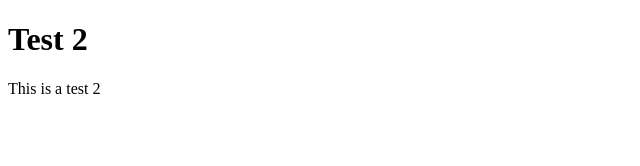
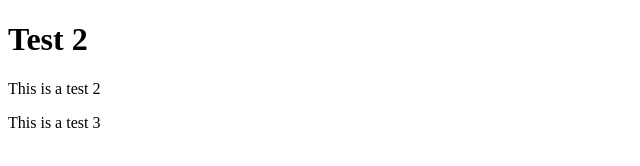
Before and after one commit to ldiamand/project2, a plain HTML site: page index.html in a window 1280 px wide. Shown: the full height of the page, 0-640 px from the left. Drawn offline with Linux system fonts and the light colour scheme.

Commit message:
Update index.html

```diff
--- a/index.html
+++ b/index.html
@@ -6,5 +6,6 @@
   <body>
     <h1>Test 2</h1>
     <p>This is a test 2</p>
+    <p>This is a test 3</p>
   </body>
 </html>
```
